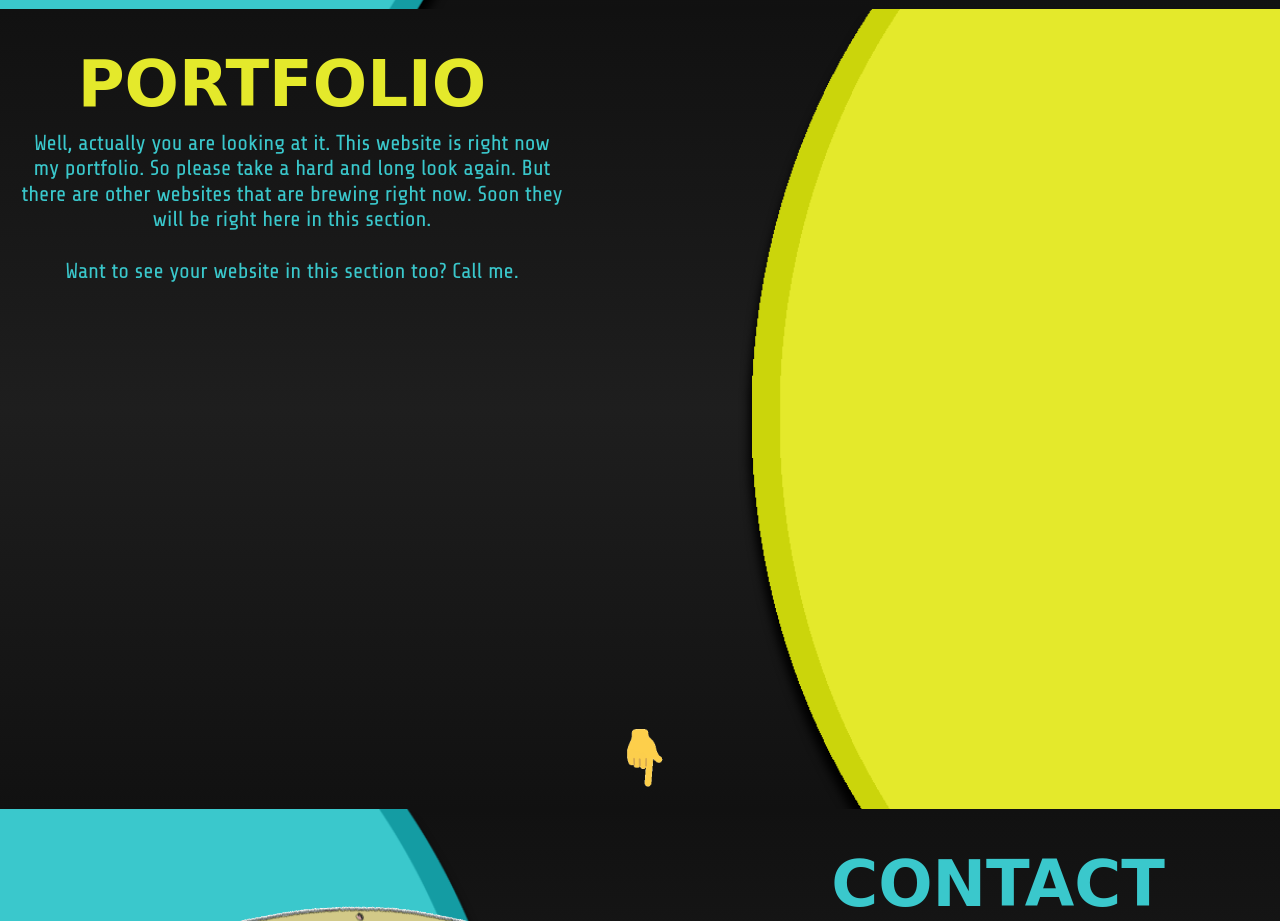
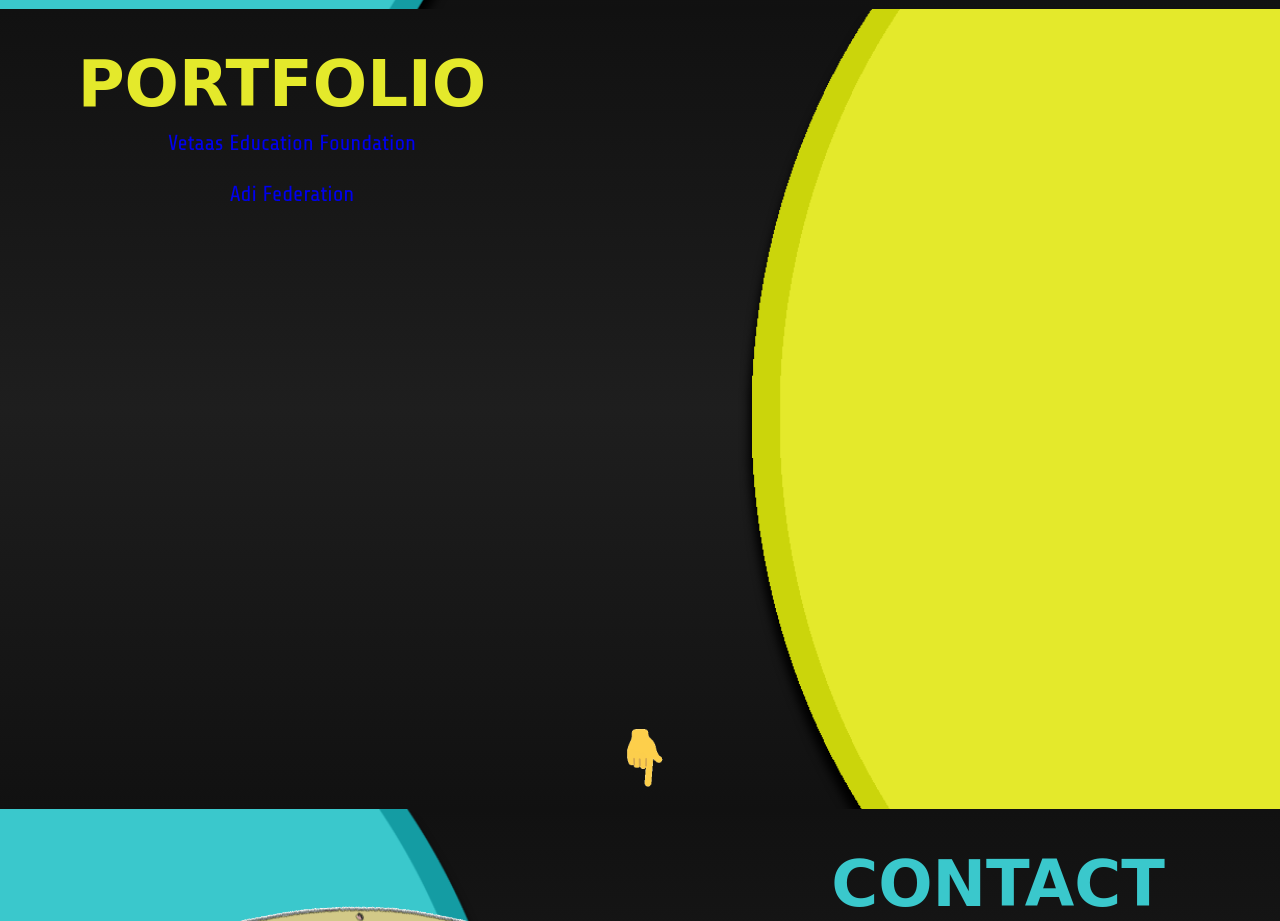
Before and after one commit to Ch-wd/thisguy, a plain HTML site: page index.html in a window 1280 px wide. Shown: the part 4791-5712 px from the top of the page. Drawn offline with Linux system fonts and the light colour scheme; a web font is replaced by a local one.

Commit message:
Update index.html

```diff
--- a/index.html
+++ b/index.html
@@ -249,9 +249,11 @@
 					<img src="img/portfolio.gif">
 				</div>
 			</div>
-			<p class = "yellow">Well, actually you are looking at it. This website is right now my portfolio. So please take a hard and long look again. But there are other websites that are brewing right now. Soon they will be right here in this section.
-			</br></br>
-			Want to see your website in this section too? Call me. </p>
+			<p class = "yellow">
+				<a href = "https://vetaas.in"> Vetaas Education Foundation</a>
+				</br> </br>
+				<a href = "https://adifederation.org">Adi Federation </a>
+			</p>
 		</div>
 		<a href="#page-8">
 		<div class ="scroll-gif">
```
